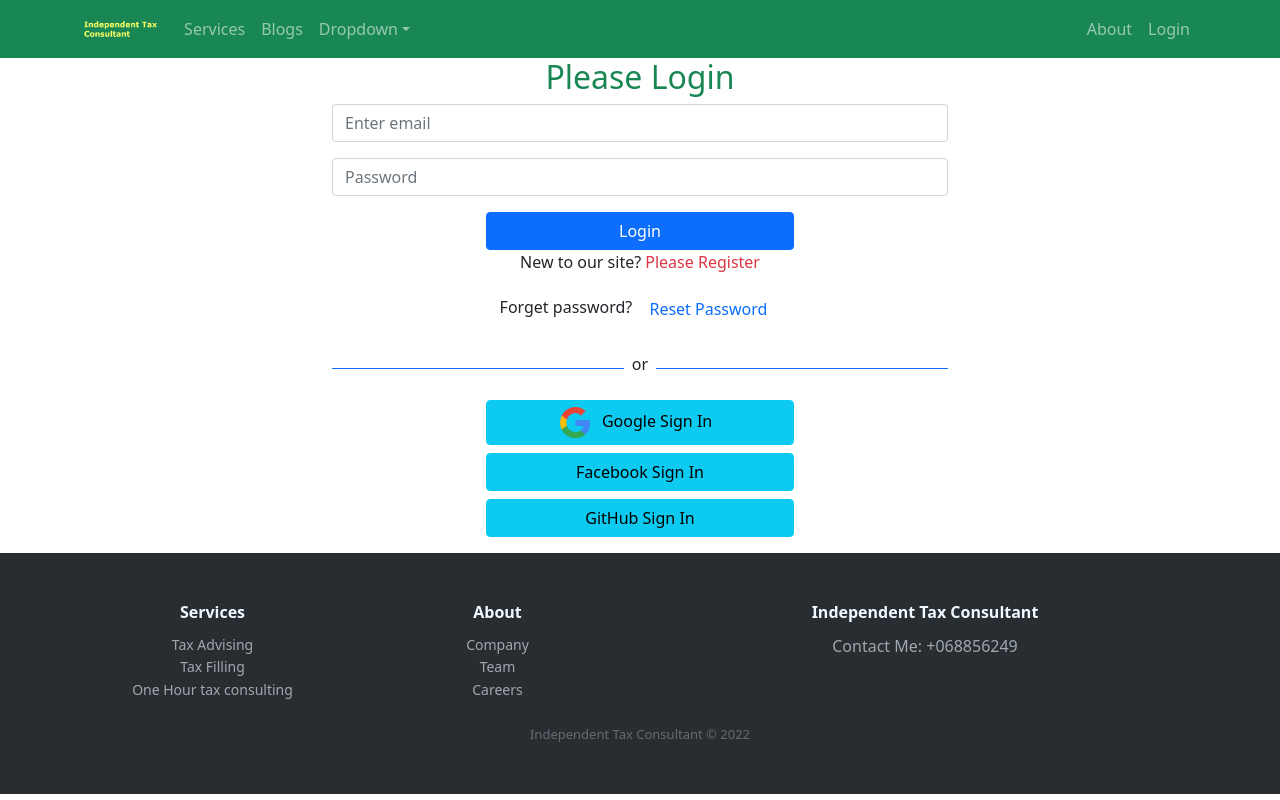
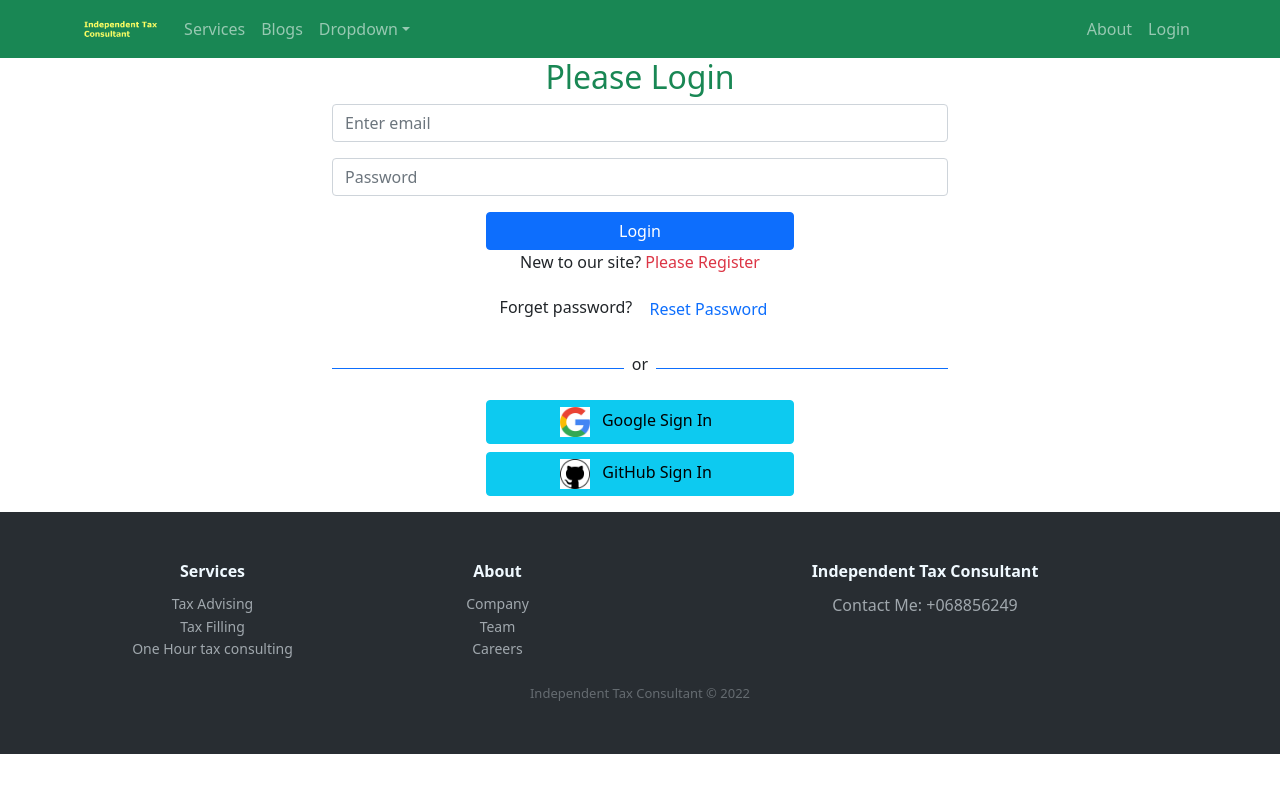
Before and after one commit to avijitsaha118/independent-tax-consultant-project-react-firebase, a React (Create React App) app: page /login in a window 1280 px wide. Built offline with nearby package versions, Linux system fonts and the light colour scheme; no server answers.

Commit message:
login updated

```diff
--- a/src/Pages/Login/SocialLogin/SocialLogin.js
+++ b/src/Pages/Login/SocialLogin/SocialLogin.js
@@ -1,7 +1,6 @@
 import React from 'react';
 import googleLogo from '../../../Images/Logo/google.png';
-// import fbLogo from '../../../Images/social/facebook-logo.jpg';
-// import gitLogo from '../../../Images/social/github-logo.png';
+import gitLogo from '../../../Images/Logo/github.png';
 import { useSignInWithGithub, useSignInWithGoogle } from 'react-firebase-hooks/auth';
 import auth from '../../../firebase.init';
 import { useNavigate } from 'react-router-dom';
@@ -13,7 +12,7 @@ const SocialLogin = () => {
     const navigate = useNavigate();
     let errorElement;
 
-    if(loading || loading1){
+    if (loading || loading1) {
         return <Loading></Loading>
     }
 
@@ -44,12 +43,9 @@ const SocialLogin = () => {
                     <img style={{ width: '30px' }} src={googleLogo} alt='logo-img'></img>
                     <span className='px-2'> Google Sign In</span>
                 </button>
-                <button className='btn btn-info w-50 d-block mx-auto my-2'>
-                    {/* <img style={{ width: '30px' }} src={fbLogo} alt='logo-img'></img> */}
-                    <span className='px-2'> Facebook Sign In</span>
-                </button>
+
                 <button onClick={() => signInWithGithub()} className='btn btn-info w-50 d-block mx-auto'>
-                    {/* <img style={{ width: '30px' }} src={gitLogo} alt='logo-img'></img> */}
+                    <img style={{ width: '30px' }} src={gitLogo} alt='logo-img'></img>
                     <span className='px-2'> GitHub Sign In</span>
                 </button>
             </div>
```
Also changed, not shown: src/Images/Logo/github.png (added), src/Images/Logo/google.png.
